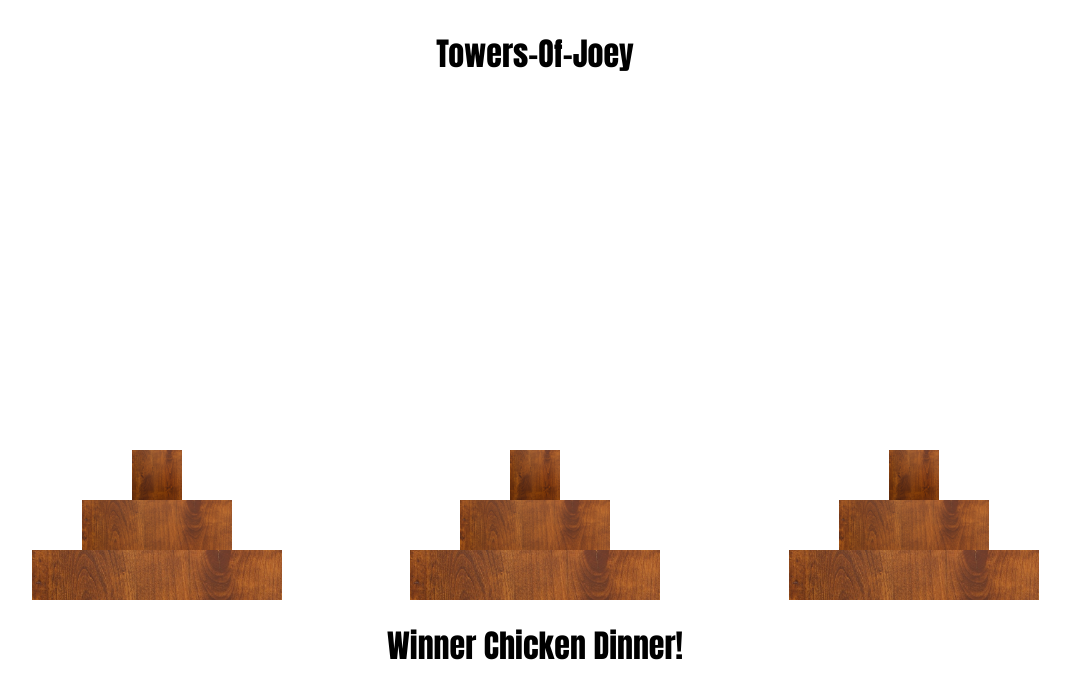
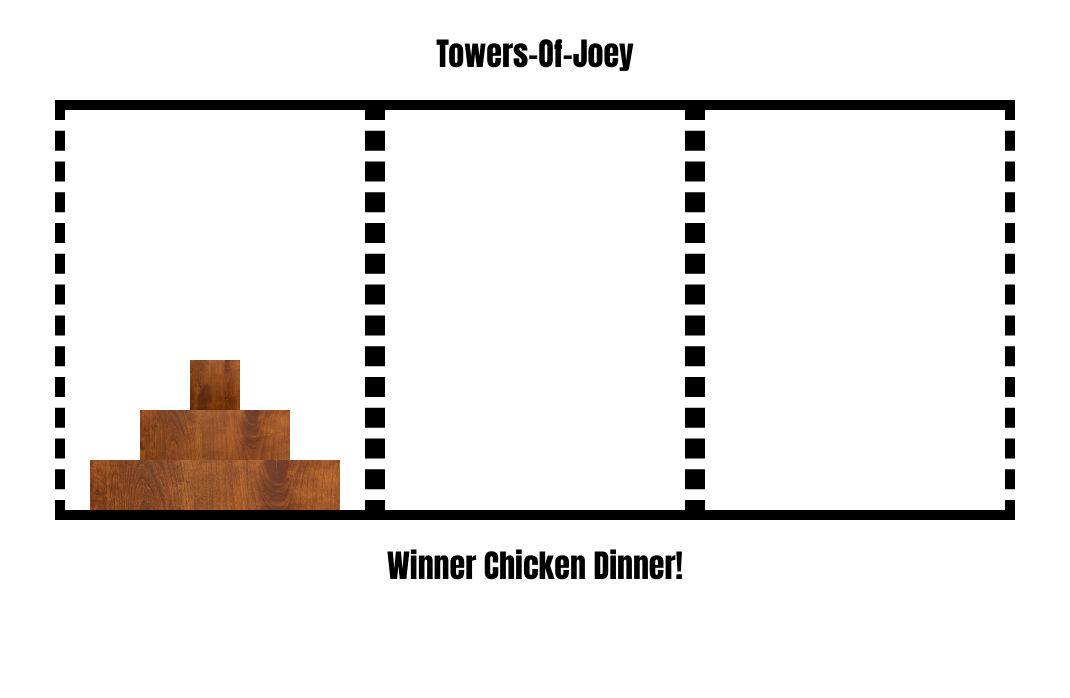
Before and after one commit to jmderas/Towers-Of-Hanoi, a plain HTML site: page index.html in a window 1280 px wide. Shown: the whole page, without its empty margins (105-1175 px from the left). Drawn offline with Linux system fonts and the light colour scheme.

Commit message:
a little better Css

```diff
--- a/index.html
+++ b/index.html
@@ -12,30 +12,19 @@
         <h1 class = "gameTitle">Towers-Of-Joey</h1>
     </header>
     <main>
-        <div class = "board">
             <section class="towers">
-
                 <div class ="rings">
                         <div class="ringOne"></div>
                         <div class="ringTwo"></div>
                         <div class="ringThree"></div>
-                    </div>
-            </section>
-            <section class="towers">
-                    <div class ="rings">
-                    <div class="ringOne"></div>
-                    <div class="ringTwo"></div>
-                    <div class="ringThree"></div>
                 </div>
             </section>
             <section class="towers">
-                <div class ="rings">
-                    <div class="ringOne"></div>
-                    <div class="ringTwo"></div>
-                    <div class="ringThree"></div>
-                </div></section>
-        </div>
-    </div>
+                </div>
+            </section>
+            <section class="towers">
+                </div>
+            </section>
 </main>
     <footer class = "foot">
         <h1 class = "winnerSign">Winner Chicken Dinner!</h1>
--- a/style.css
+++ b/style.css
@@ -14,29 +14,22 @@ main {
     background-color: white;
     max-width: 1500px;
     margin: 0 auto;
-    min-height: 500px;
     margin: 0 auto;
     display: flex;
     flex-direction: row;
     align-items: flex-end;
     justify-content: center;
 }
-.board {
-
-    width: 1500px;
-    margin: 0 auto;
-    height: -100px;
-    border-radius: 50px;
+.towers {
+    background-color: white;
+    border-style: solid dashed solid dashed;
+    border-width: 10px 10px 10px 10px;
     display: flex;
     flex-direction: row;
     justify-content: space-evenly;
     align-items: flex-end;
-}
-.towers {
-    display: flex;
-    flex-direction: column;
-    justify-content: space-evenly;
-    align-items: flex-end;
+    height: 400px;
+    min-width: 300px;
 }
 .ringOne {
     background-image: url("Wood-Color.jpg");
```
